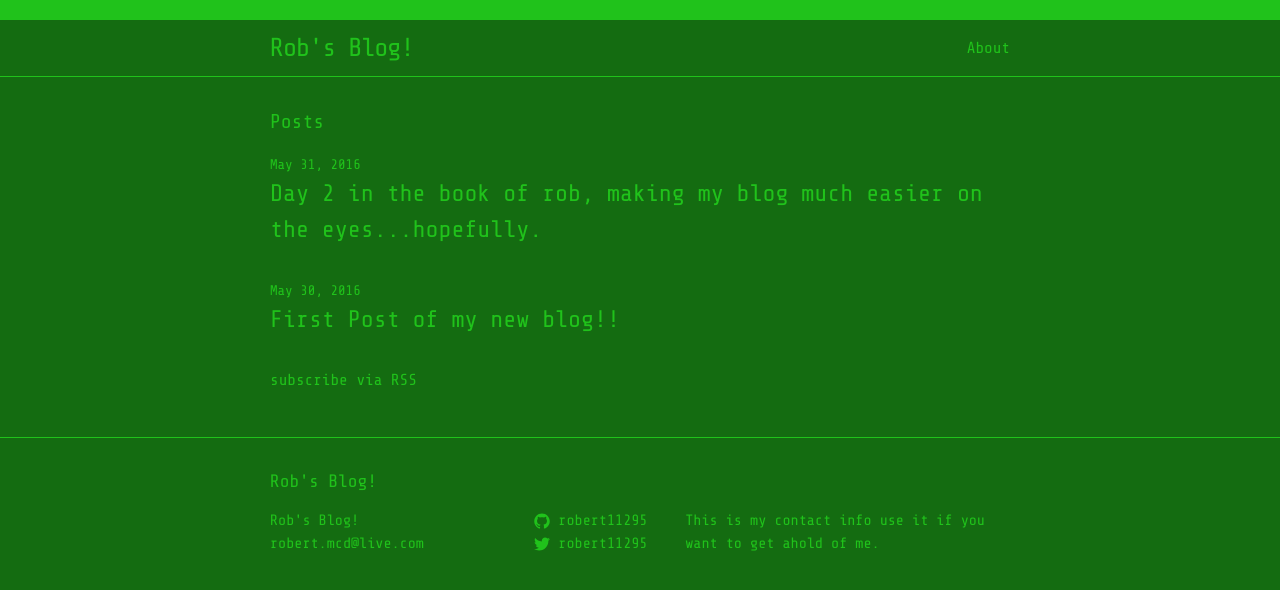
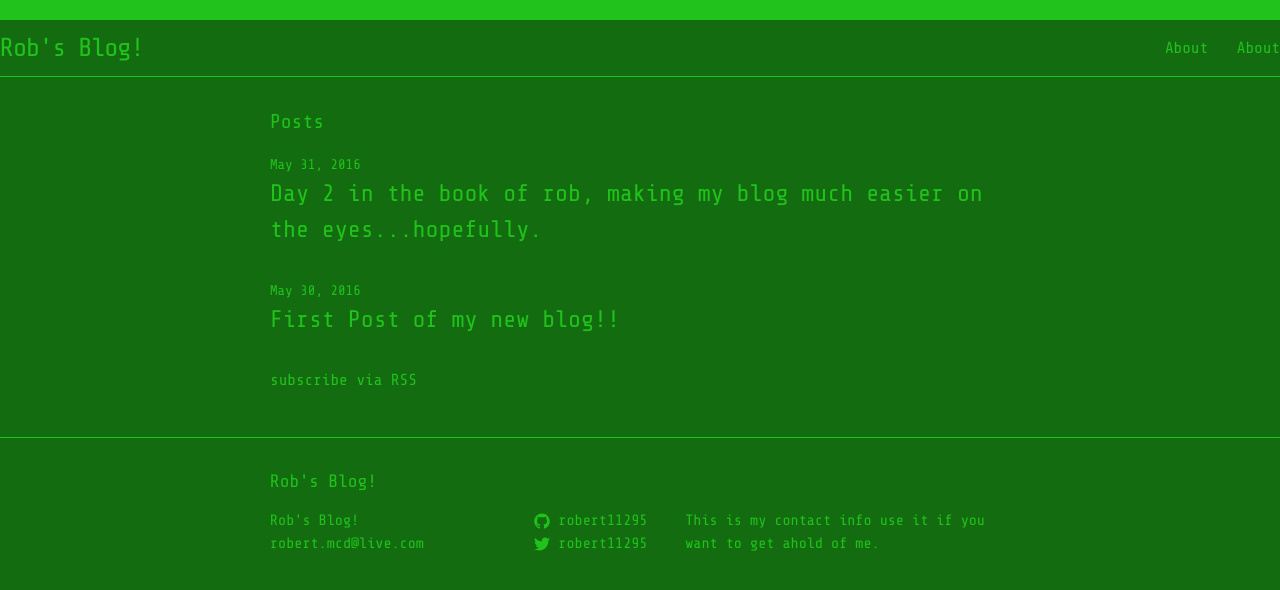
Before and after one commit to xSpiralx/xSpiralx.github.io, a Jekyll site: the page built from index.html, in a window 1280 px wide. Shown: the top 590 px of the page. Built offline with Jekyll 4.4.1, drawn with Linux system fonts in a browser that asks for light colours.

Commit message:
Nav bar?

```diff
--- a/_includes/header.html
+++ b/_includes/header.html
@@ -1,6 +1,6 @@
 <header class="site-header">
 
-  <div class="wrapper">
+  <div class="container-fluid">
 
     <a class="site-title" href="{{ site.baseurl }}/">{{ site.title }}</a>
 
```
Also changed, not shown: blog/about.md (added, +5 -0 lines).
